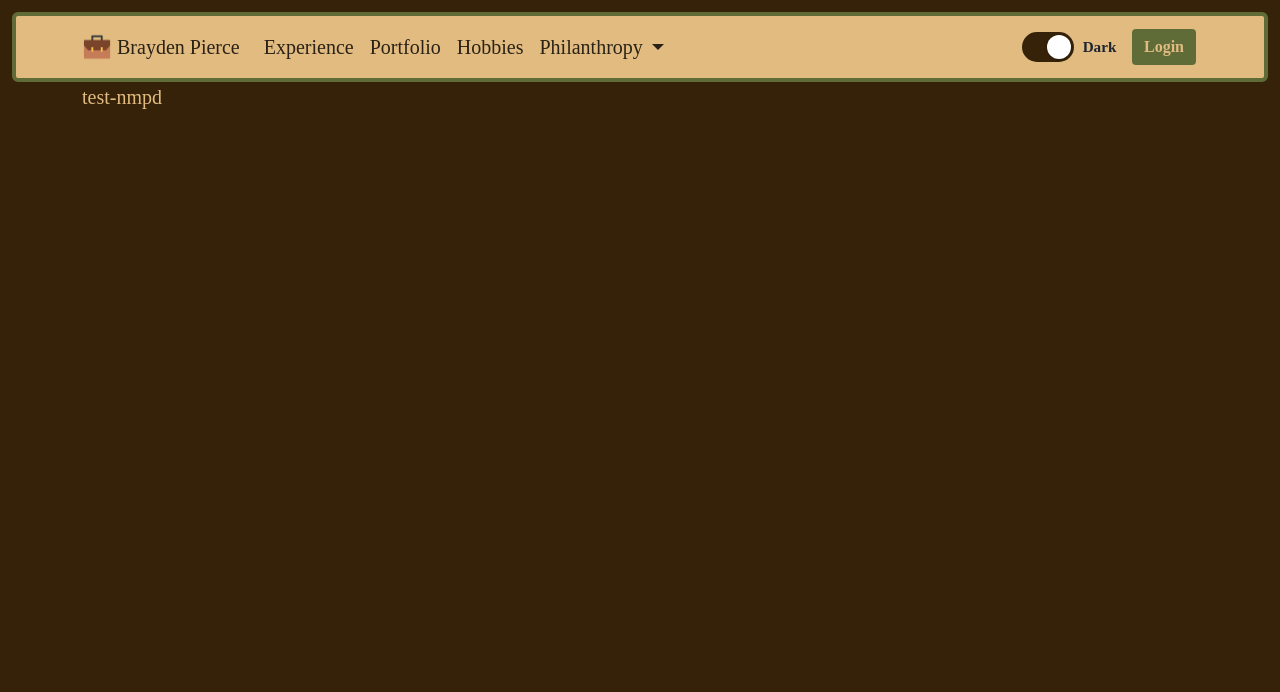
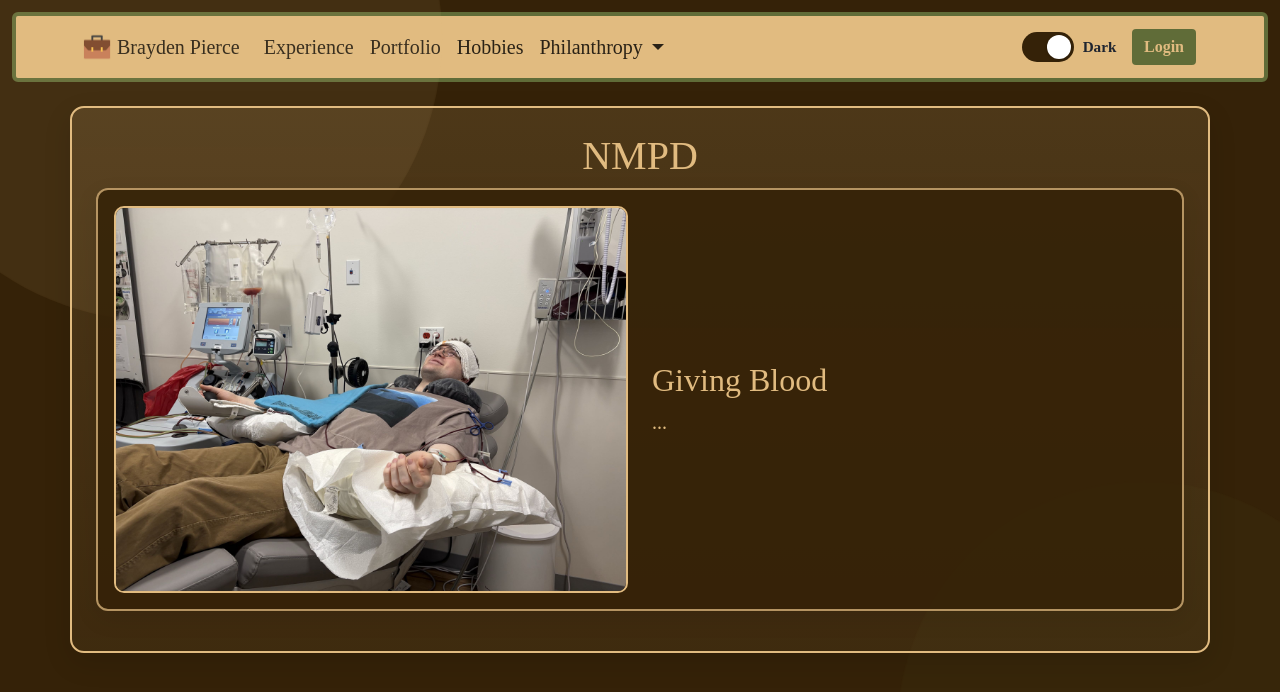
Before and after one commit to BraydenPierce/My-Portfolio-Webpage, a React (Create React App) app in the folder frontend/: page /nmpd in a window 1280 px wide. Shown: the top 692 px of the page. Built offline with nearby package versions, Linux system fonts and the light colour scheme; no server answers.

Commit message:
update: applied scroll effect, working on adding content

```diff
--- a/frontend/src/index.css
+++ b/frontend/src/index.css
@@ -744,15 +744,3 @@ color: #f3e4cd;
   color: #f3e4cd;
 }
 /* #endregion */
-
-/* #region Custom Themes */
-.nmpd-theme {
-  --fx-accent-a-rgb: var(--bs-secondary-rgb);
-  --fx-accent-b-rgb: var(--bs-tertiary-rgb);
-}
-
-.onc-theme {
-  --fx-accent-a-rgb: var(--bs-tertiary-rgb);
-  --fx-accent-b-rgb: var(--bs-secondary-rgb);
-}
-/* #endregion */
--- a/frontend/src/pages/phil-pages/nmpd.jsx
+++ b/frontend/src/pages/phil-pages/nmpd.jsx
@@ -1,9 +1,42 @@
-import { Container } from "react-bootstrap";
+import { Container, Row, Col, Image } from "react-bootstrap";
+import useScrollFx from "../../hooks/useScrollFx";
+import giveBlood from "../../assets/imgs/giveblood.jpg";
+import gotBlood from "../../assets/imgs/gotblood.jpg";
+import guitar from "../../assets/imgs/guitar.jpg";
+import spaceNeedle from "../../assets/imgs/spaceNeedle.jpg";
 
 const Nmpd = () => {
-    return (
-        <Container>test-nmpd</Container>
-    );
+  useScrollFx({ revealSelector: ".fx-reveal", progressVar: "--fx-progress" });
+
+  return (
+    <main className="fx-page">
+      <div className="fx-progress" aria-hidden="true" />
+      <div className="fx-bg one" aria-hidden="true" />
+      <div className="fx-bg two" aria-hidden="true" />
+
+      <Container className="fx-shell mt-4 mb-5 p-4">
+        <section className="fx-reveal is-visible">
+          <h1 className="fx-title text-center">NMPD</h1>
+        </section>
+
+        <section className="fx-card fx-reveal">
+          <Row className="align-items-center g-4">
+            <Col md={6}>
+              <div className="fx-photo-frame">
+                <Image src={giveBlood} alt="Giving blood" className="fx-photo" fluid />
+              </div>
+            </Col>
+            <Col md={6}>
+              <h2 className="fx-title">Giving Blood</h2>
+              <p className="mb-0">...</p>
+            </Col>
+          </Row>
+        </section>
+
+        {/* repeat for other photos */}
+      </Container>
+    </main>
+  );
 };
 
 export default Nmpd;
--- a/frontend/src/pages/phil-pages/onc.jsx
+++ b/frontend/src/pages/phil-pages/onc.jsx
@@ -1,9 +1,30 @@
 import { Container } from "react-bootstrap";
+import useScrollFx from "../../hooks/useScrollFx"; // adjust path
 
 const Onc = () => {
-    return (
-        <Container>test-onc</Container>
-    );
+  useScrollFx({ revealSelector: ".fx-reveal", progressVar: "--fx-progress" });
+
+  return (
+    <main className="fx-page">
+      <div className="fx-progress" aria-hidden="true" />
+      <div className="fx-bg one" aria-hidden="true" />
+      <div className="fx-bg two" aria-hidden="true" />
+
+      <Container className="fx-shell mt-4 mb-5 p-4">
+        <section className="fx-card fx-reveal is-visible">
+          <h1 className="fx-title">Ogden Nature Center</h1>
+          <p className="mb-0">
+            I love nature, so once a week I spend an evening volunteering...
+          </p>
+        </section>
+
+        <section className="fx-card fx-reveal">
+          <h2 className="fx-title">Trail Work</h2>
+          <p className="mb-0">Snow clearing, paths, and common areas.</p>
+        </section>
+      </Container>
+    </main>
+  );
 };
 
 export default Onc;
```
